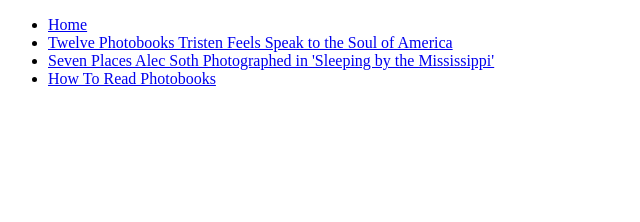
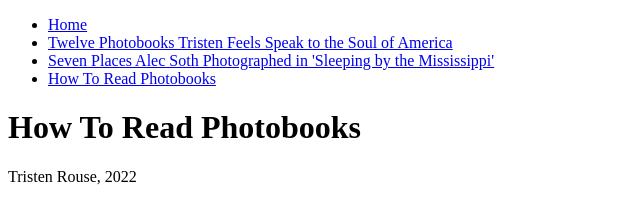
Before and after one commit to J4502-FS22/rouse-site, a plain HTML site: page zz_photogallery/howtoreadphotobooks.html in a window 1280 px wide. Shown: the whole page, without its empty margins (0-640 px from the left). Drawn offline with Linux system fonts and the light colour scheme.

Commit message:
Update howtoreadphotobooks.html
Add main tag, footer tag, and H1

```diff
--- a/zz_photogallery/howtoreadphotobooks.html
+++ b/zz_photogallery/howtoreadphotobooks.html
@@ -13,5 +13,11 @@
         <li><a class="active" href="howtoreadphotobooks.html">How To Read Photobooks</a></li>
       </ul>
     </nav>
+
+    <main>
+      <h1>How To Read Photobooks</h1>
+
+    </main>
+    <footer>Tristen Rouse, 2022</footer>
   </body>
 </html>
```
